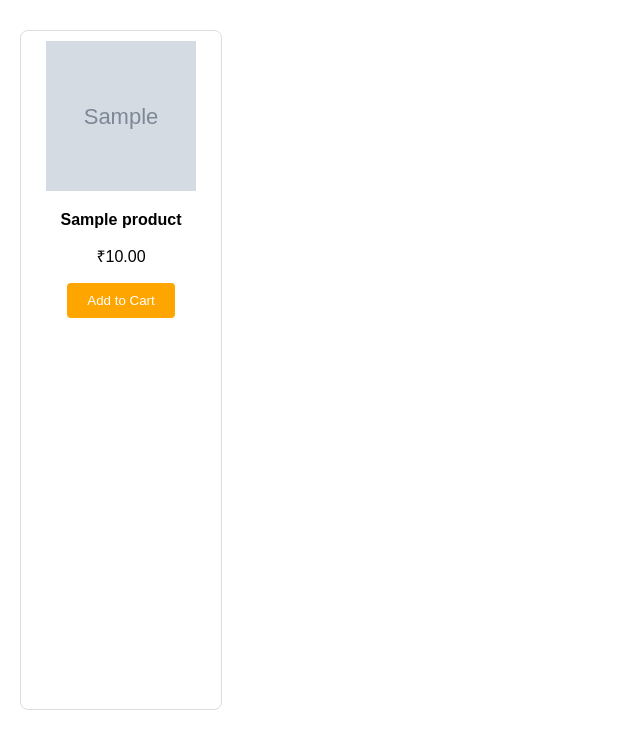
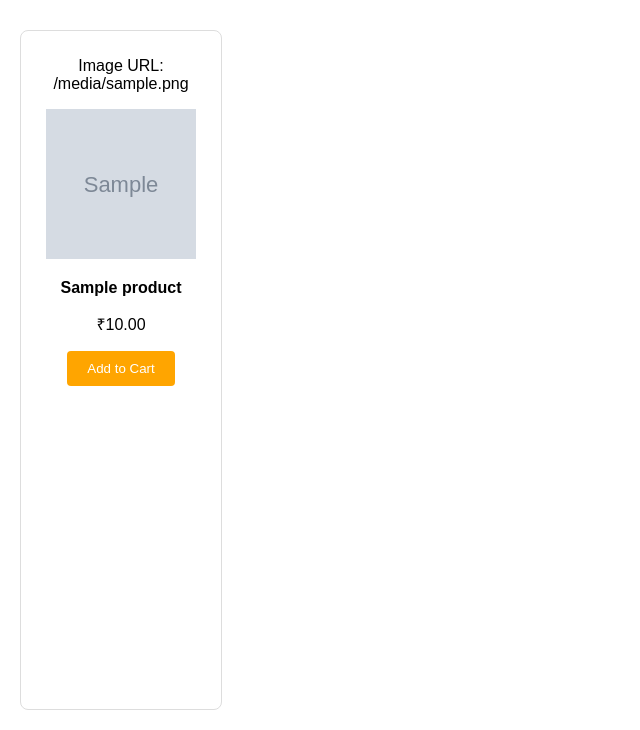
Before and after one commit to Siva2960/Rythukart, a Django app: page /veg/ in a window 1280 px wide. Shown: the part 142-872 px from the top of the page, without its empty margins (0-640 px from the left). Run offline with Django 5.2, Linux system fonts and the light colour scheme; tables that the repository leaves empty hold one stand-in row (values such as "Sample post"); grey boxes marked "Sample" are stand-in pictures.

Commit message:
Update veg.html

```diff
--- a/Rythukart/templates/veg.html
+++ b/Rythukart/templates/veg.html
@@ -37,6 +37,7 @@
   <div class="product-grid" id="productList">
     {% for product in products %}
       <div class="product" data-name="{{ product.name }}">
+           <p>Image URL: {{ product.image.url }}</p>
         <img src="{{ product.image.url }}" alt="{{ product.name }}">
         <p><strong>{{ product.name }}</strong></p>
         <p>₹{{ product.price }}</p>
```
